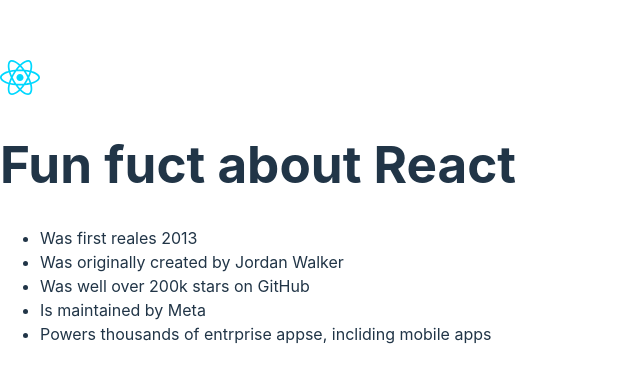
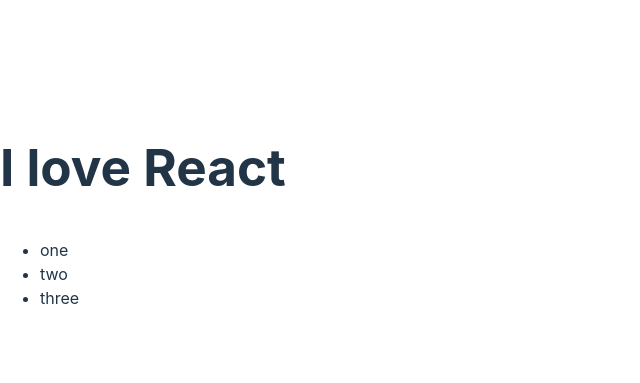
Before and after one commit to aalexblade/learn-react--full-begin, a React (Vite) app: page / in a window 1280 px wide. Shown: the part 189-572 px from the top of the page, without its empty margins (0-640 px from the left). Built offline with nearby package versions, Linux system fonts and the light colour scheme.

Commit message:
Composability

```diff
--- a/src/main.jsx
+++ b/src/main.jsx
@@ -1,5 +1,6 @@
 // import { StrictMode } from "react";
 // import { createRoot } from "react-dom/client";
+
 import "./index.css";
 
 // import App from "./App.jsx";
@@ -151,20 +152,22 @@
 // );
 
 // ==================================================================
+
 import { createRoot } from "react-dom/client";
 
 const root = createRoot(document.getElementById("root"));
 
-root.render(
-  <main>
-    <img src="/src/assets/react.svg" width="40" alt="React logo" />
-    <h1>Fun fuct about React</h1>
-    <ul>
-      <li>Was first reales 2013</li>
-      <li>Was originally created by Jordan Walker</li>
-      <li>Was well over 200k stars on GitHub</li>
-      <li>Is maintained by Meta</li>
-      <li>Powers thousands of entrprise appse, incliding mobile apps </li>
-    </ul>
-  </main>
-);
+root.render(<MarkupSection />);
+
+function MarkupSection() {
+  return (
+    <section>
+      <h1>I love React</h1>
+      <ul>
+        <li>one</li>
+        <li>two</li>
+        <li>three</li>
+      </ul>
+    </section>
+  );
+}
```
Also changed, not shown: src/assets/react-logo.png (renamed from src/react-logo.png).
